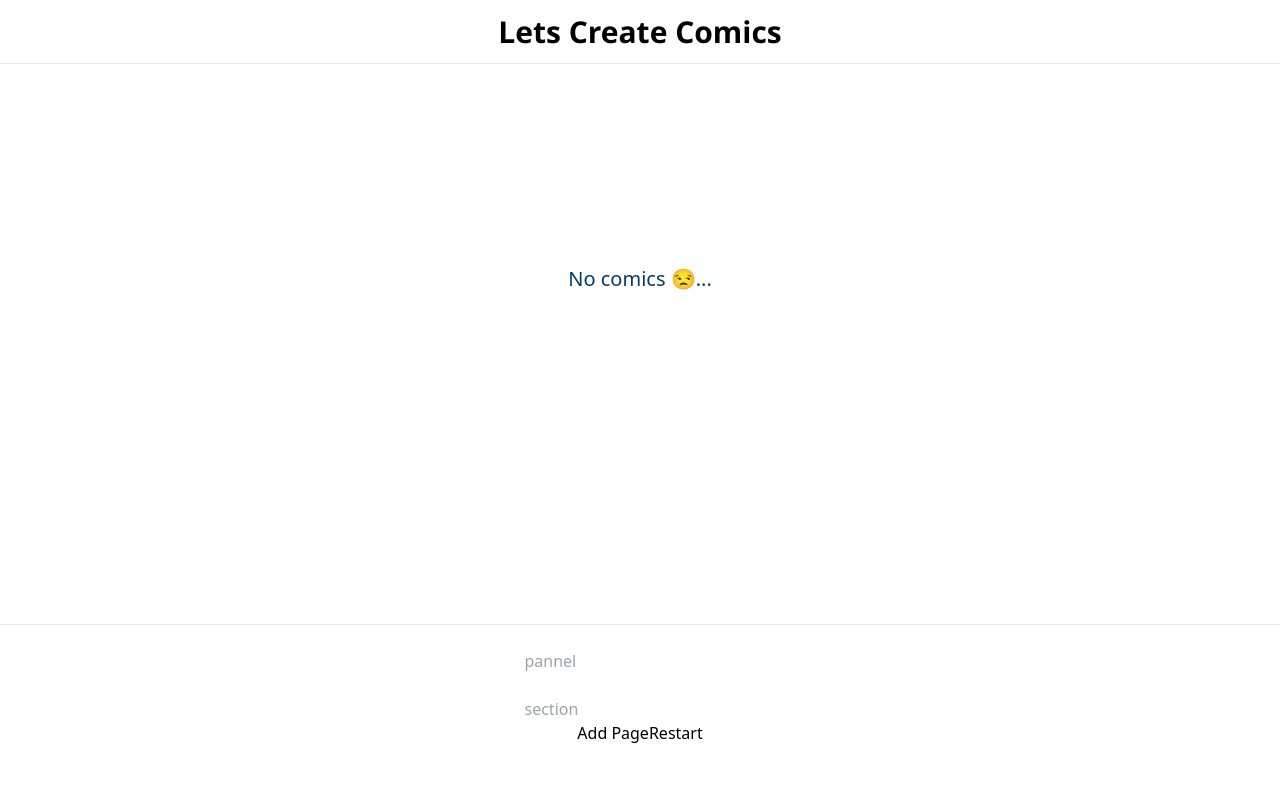
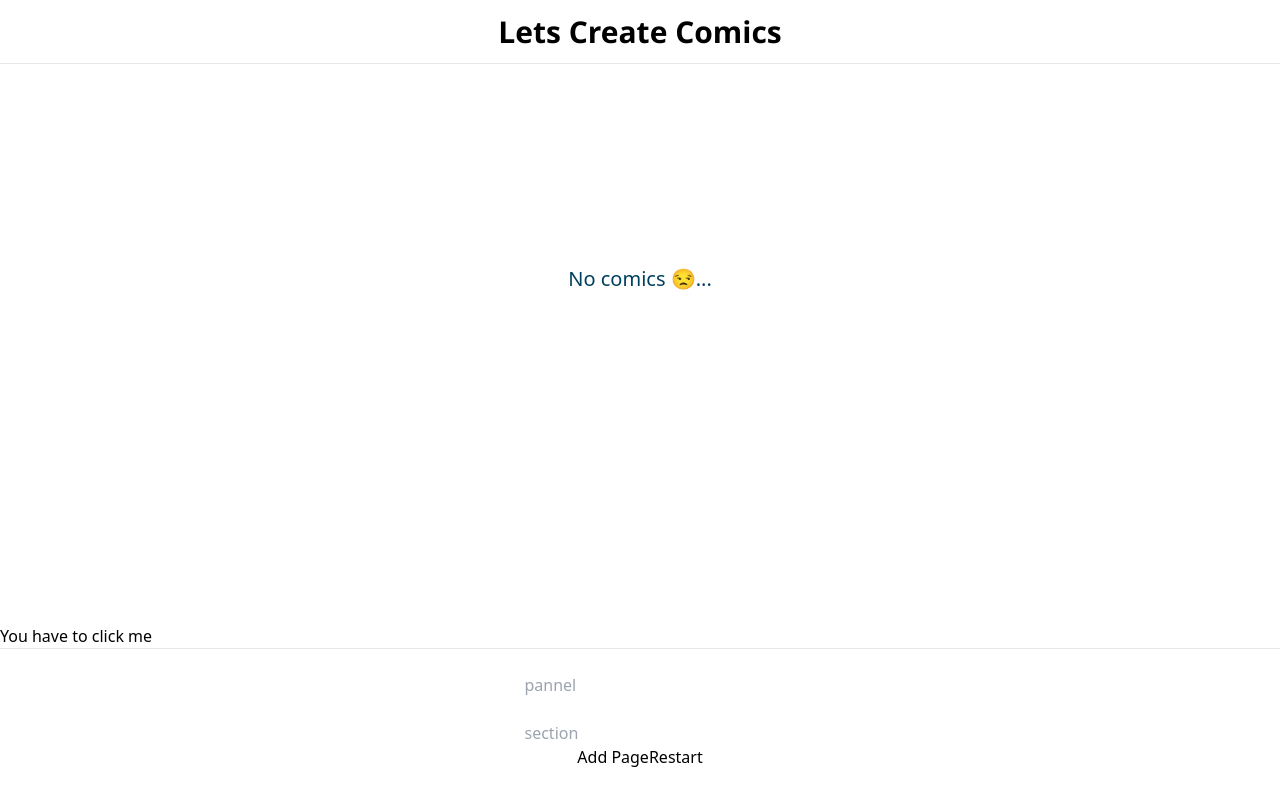
Before and after one commit to sahilsaini1107/AI-Comic-Star, a React (Vite) app: page / in a window 1280 px wide. Built offline with nearby package versions, Linux system fonts and the light colour scheme.

Commit message:
api working

```diff
--- a/src/App.jsx
+++ b/src/App.jsx
@@ -1,17 +1,67 @@
-import Header from "./components/header/Header"
-import Hero from "./components/hero/Hero"
-import Main from "./components/main/Main"
+import React, { useState } from 'react';
+import Header from './components/header/Header';
+import Hero from './components/hero/Hero';
+import Main from './components/main/Main';
+
 function App() {
+  const [images, setImages] = useState([]);
 
+  const handleButtonClick = async () => {
+    try {
+      const data = {
+        "inputs": "Astronaut riding a horse"
+      };
+
+      const response = await fetch(
+        "https://xdwvg9no7pefghrn.us-east-1.aws.endpoints.huggingface.cloud",
+        {
+          method: "POST",
+          headers: {
+            "Accept": "image/png",
+            "Authorization": "Bearer VknySbLLTUjbxXAXCjyfaFIPwUTCeRXbFSOjwRiCxsxFyhbnGjSFalPKrpvvDAaPVzWEevPljilLVDBiTzfIbWFdxOkYJxnOPoHhkkVGzAknaOulWggusSFewzpqsNWM",
+            "Content-Type": "application/json"
+          },
+          body: JSON.stringify(data),
+        }
+      );
+
+      const result = await response.blob();
+      const imageUrl = URL.createObjectURL(result);
+
+      if (images.length === 10) {
+        console.log("The image array is full");
+        // You might display a message or disable the button when the array is full
+      } else {
+        // Using setImages([...images, imageUrl]); directly inside the function might cause issues due to how React batches state updates. The problem arises when you rely on the current state (images) to update the state immediately. In some scenarios, React might not provide the most up-to-date state when using this method because state updates are asynchronous.
+// Using the functional form of setImages ensures that you're working with the latest state value at the time the update is applied. This approach guarantees the correctness of the updated state based on the previous state.
+// javascript
+// Copy code
+// setImages(prevImages => [...prevImages, imageUrl]);
+// This approach, with the functional form of setState, prevents potential issues related to stale state references and ensures that you're correctly updating the state based on its previous value.
+
+// However, if you face any specific issues or error messages while using setImages([...images, imageUrl]);, feel free to provide more details, and I'll be happy to assist further!
+        setImages((prevImages)=>[...prevImages, imageUrl]);
+      }
+    } catch (error) {
+      console.error("Error fetching data:", error);
+      // Handle error state here or display an error message in the UI
+    }
+  };
 
   return (
     <>
-      <Header></Header>
-      <Hero></Hero>
-      <hr/>
-      <Main></Main>
+      <Header />
+      <Hero />
+      <button onClick={handleButtonClick}> You have to click me</button>
+      {images.map((src, index) => (
+        <div key={index}>
+          <img src={src} alt={`Image ${index}`} />
+        </div>
+      ))}
+      <hr />
+      <Main />
     </>
-  )
+  );
 }
 
-export default App
+export default App;
```
